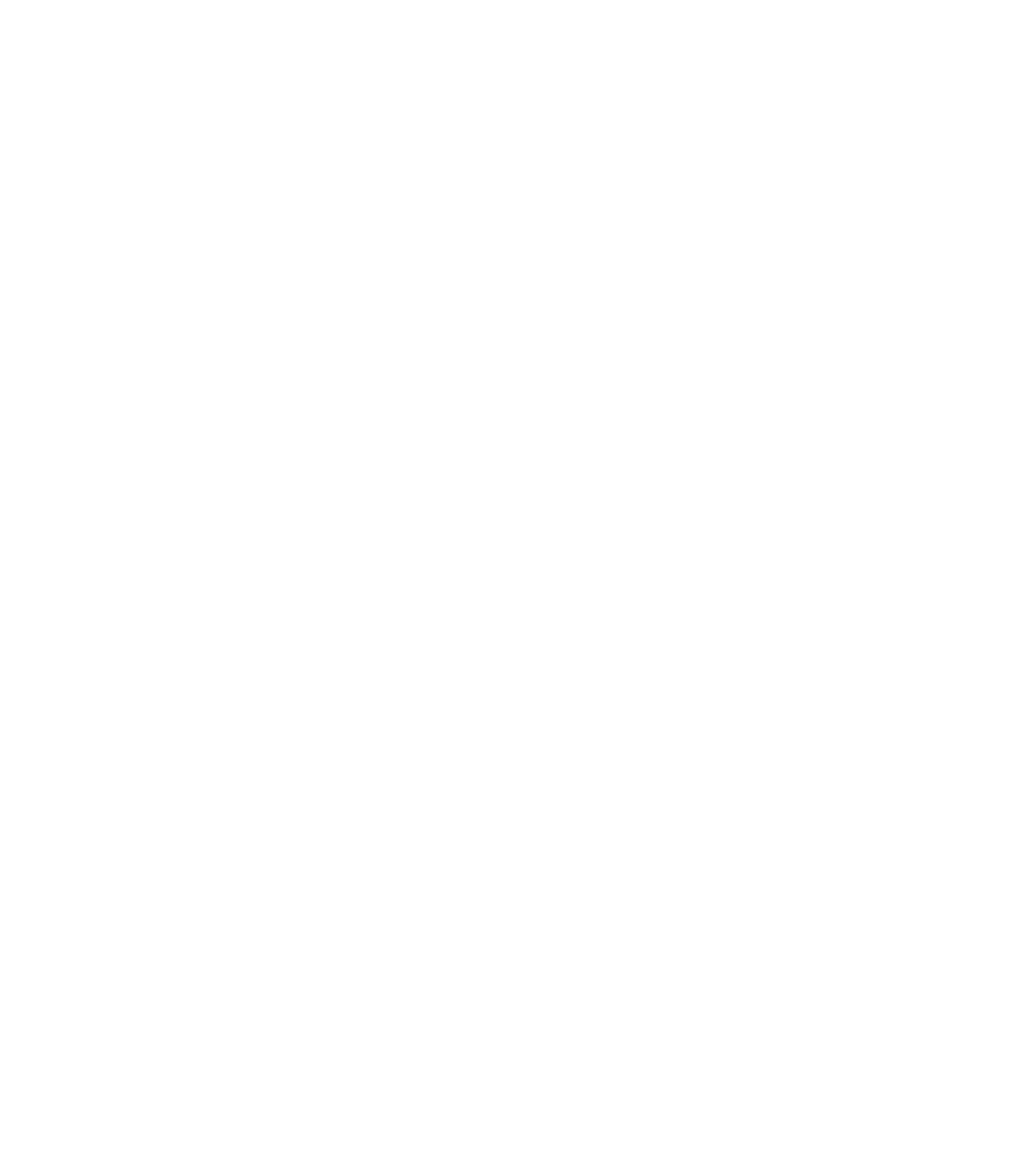
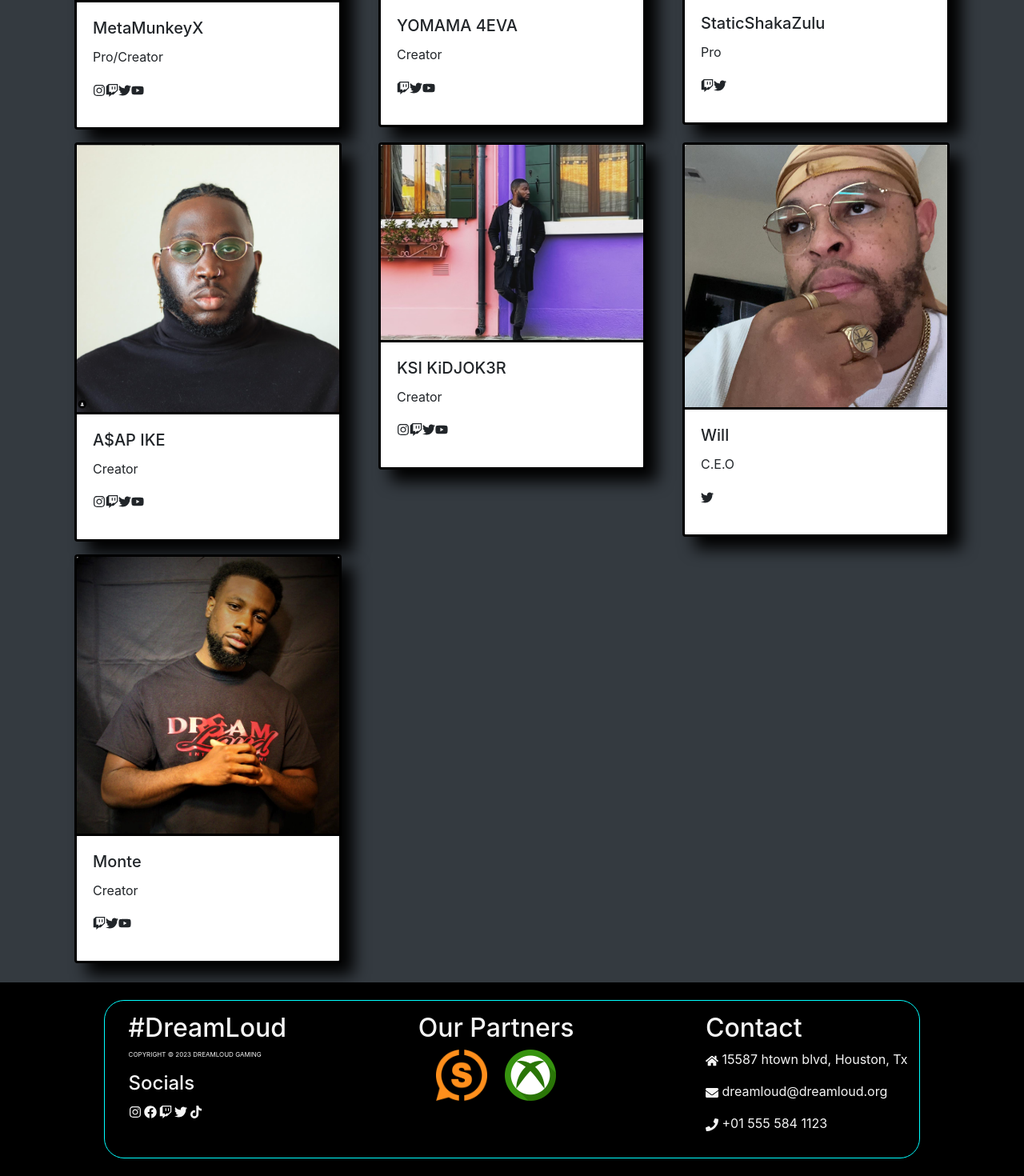
Before and after one commit to hefamba/DreamLoudGamingVite, a React (Vite) app: page /team in a window 1280 px wide. Shown: the part 807-2277 px from the top of the page at 80% size. Before the commit the page ends 800 px from the top, so only its background shows below. Built offline with nearby package versions, Linux system fonts and the light colour scheme.

Commit message:
update for about and team

```diff
--- a/src/components/Footer.tsx
+++ b/src/components/Footer.tsx
@@ -4,17 +4,21 @@
   FaTiktok,
   FaTwitch,
   FaTwitter,
+  FaHome,
+  FaPhone,
+  FaEnvelope,
 } from 'react-icons/fa';
+
+import xboxImage from '../../public/imgs/xbox.png';
+
 import scuff from '../../public/imgs/scuff.png';
-import nvidia from '../../public/imgs/nvidia.png';
-import pringles from '../../public/imgs/pringles.png';
 
 const partners = [
   {
-    partner: nvidia,
+    img: scuff,
   },
   {
-    partner: pringles,
+    img: xboxImage,
   },
 ];
 
@@ -40,12 +44,11 @@
   return (
     <section
       style={{
-        height: '10%',
         border: 'black solid 2px',
         backgroundColor: 'black',
         display: 'flex',
         justifyContent: 'center',
-        paddingTop: '20px',
+        padding: '20px 0',
       }}>
       <div
         style={{
@@ -55,7 +58,7 @@
           borderRadius: '25px',
           display: 'flex',
           flexWrap: 'wrap',
-          justifyContent: 'space-evenly',
+          justifyContent: 'space-between',
           padding: '15px',
           color: 'whitesmoke',
         }}>
@@ -82,14 +85,42 @@
             flexWrap: 'wrap',
           }}>
           <h2>Our Partners</h2>
-          <div style={{ display: 'flex', flexWrap: 'wrap' }}>
+          <div
+            style={{
+              display: 'flex',
+              flexWrap: 'wrap',
+              justifyContent: 'space-evenly',
+              width: '100%',
+            }}>
             {partners.map((p) => (
-              <img
-                src={p.partner}
-                alt="logoSponsor"
-                style={{ width: '4rem' }}
-              />
+              <img src={p.img} alt="logoSponsor" style={{ width: '4rem' }} />
             ))}
+          </div>
+        </div>
+        <div
+          style={{
+            display: 'flex',
+            flexDirection: 'column',
+            flexWrap: 'wrap',
+          }}>
+          <h2>Contact</h2>
+          <div
+            style={{
+              display: 'flex',
+              flexDirection: 'column',
+              flexWrap: 'wrap',
+              justifyContent: 'space-evenly',
+              width: '100%',
+            }}>
+            <p>
+              <FaHome /> 15587 htown blvd, Houston, Tx
+            </p>
+            <p>
+              <FaEnvelope /> dreamloud@dreamloud.org
+            </p>
+            <p>
+              <FaPhone /> +01 555 584 1123
+            </p>
           </div>
         </div>
       </div>
--- a/src/components/navbar/index.tsx
+++ b/src/components/navbar/index.tsx
@@ -1,13 +1,10 @@
-import React from 'react';
 import { Button, Container, Nav, Navbar } from 'react-bootstrap';
 import logo from '../../assets/dreaming_cloud.png';
 import { NavLink } from 'react-router-dom';
 import { FaShoppingCart } from 'react-icons/fa';
 import { useShoppingCart } from '../../context/ShoppingCartContex';
 
-type Props = {};
-
-const Navigation = (props: Props) => {
+const Navigation = () => {
   const { openCart, cartQuantity } = useShoppingCart();
   return (
     <Navbar sticky="top" expand="md" bg="dark" style={{ width: '100vw' }}>
--- a/src/pages/shop/index.tsx
+++ b/src/pages/shop/index.tsx
@@ -2,24 +2,15 @@
 import StoreItem from '../../components/StoreItem';
 import storeItems from '../../data/items.json';
 import { motion } from 'framer-motion';
-import { useEffect } from 'react';
-
-const container = {
-  hidden: {},
-  visible: {
-    transition: { staggerChildren: 0.2 },
-  },
-};
 
 const Shop = () => {
-  useEffect(() => {
-    function print() {
-      console.log(storeItems);
-    }
-    print();
-  });
   return (
     <>
+      <div
+        className="mt-3 text-white"
+        style={{ display: 'flex', justifyContent: 'center' }}>
+        <h2>Shop DreamLoud Apparel</h2>
+      </div>
       <motion.div className="mt-5">
         <Row md={2} xs={1} lg={3} xl={4} className="g-3">
           {storeItems.map((item) => (
--- a/src/pages/team/index.tsx
+++ b/src/pages/team/index.tsx
@@ -1,22 +1,173 @@
 import { motion } from 'framer-motion';
-import React from 'react';
+import { Card, Col, Row } from 'react-bootstrap';
+import teamBanner from '../../../public/imgs/halo-infinite-spartans-banner.jpg';
+import { FaInstagram, FaTwitch, FaTwitter, FaYoutube } from 'react-icons/fa';
+import henry from '../../../public/imgs/henry_1.png';
+import ide from '../../../public/imgs/ide_one.png';
+import obi from '../../../public/imgs/obi_1.png';
+import quincy from '../../../public/imgs/quincy_1.png';
+import jonas from '../../../public/imgs/jonas_1.jpg';
+import will from '../../../public/imgs/will_1.jpg';
+import monte from '../../../public/imgs/owner_photo.jpg';
 
-type Props = {};
+const team = [
+  {
+    id: 1,
+    name: 'MetaMunkeyX',
+    title: 'Pro/Creator',
+    socials: {
+      instagram: <FaInstagram />,
+      twitch: <FaTwitch />,
+      twitter: <FaTwitter />,
+      youtube: <FaYoutube />,
+    },
+    image: henry,
+  },
+  {
+    id: 2,
+    name: 'YOMAMA 4EVA',
+    title: 'Creator',
+    socials: {
+      twitch: <FaTwitch />,
+      twitter: <FaTwitter />,
+      youtube: <FaYoutube />,
+    },
+    image: ide,
+  },
+  {
+    id: 3,
+    name: 'StaticShakaZulu',
+    title: 'Pro',
+    socials: {
+      twitch: <FaTwitch />,
+      twitter: <FaTwitter />,
+    },
+    image: obi,
+  },
+  {
+    id: 4,
+    name: 'A$AP IKE',
+    title: 'Creator',
+    socials: {
+      twitch: <FaTwitch />,
+      twitter: <FaTwitter />,
+      youtube: <FaYoutube />,
+      instagram: <FaInstagram />,
+    },
+    image: quincy,
+  },
+  {
+    id: 5,
+    name: 'KSI KiDJOK3R',
+    title: 'Creator',
+    socials: {
+      twitch: <FaTwitch />,
+      twitter: <FaTwitter />,
+      youtube: <FaYoutube />,
+      instagram: <FaInstagram />,
+    },
+    image: jonas,
+  },
+  {
+    id: 6,
+    name: 'Will',
+    title: 'C.E.O',
+    socials: {
+      twitter: <FaTwitter />,
+    },
+    image: will,
+  },
+  {
+    id: 7,
+    name: 'Monte',
+    title: 'Creator',
+    socials: {
+      twitch: <FaTwitch />,
+      twitter: <FaTwitter />,
+      youtube: <FaYoutube />,
+    },
+    image: monte,
+  },
+];
 
-const Team = (props: Props) => {
+const Team = () => {
   return (
     <motion.div
-      className="my-5 md:w--3/5"
+      style={{
+        display: 'flex',
+        flexDirection: 'column',
+        justifyContent: 'center',
+        alignItems: 'center',
+        flexWrap: 'wrap',
+      }}>
+      <motion.div
+        initial="hidden"
+        whileInView="visible"
+        viewport={{ once: true, amount: 0.5 }}
+        transition={{ duration: 0.5, delay: 0.2 }}
+        variants={{
+          hidden: { opacity: 0, x: 70 },
+          visible: { opacity: 1, x: 0 },
+        }}
+        className="mt-5"
+        style={{ display: 'flex', justifyContent: 'center' }}>
+        <img
+          src={teamBanner}
+          alt="banner"
+          style={{
+            width: '100%',
+            border: 'black solid 3px',
+            boxShadow: '15px 15px 20px black',
+          }}
+        />
+      </motion.div>
+      <h2 className="mt-5 text-white">Team Members</h2>
+
+      <div className="mt-3 gap-5" style={{ display: 'flex' }}>
+        <Row md={2} xs={1} lg={2} xl={3} className="g-3">
+          {team.map((p) => (
+            <motion.div
               initial="hidden"
               whileInView="visible"
               viewport={{ once: true, amount: 0.5 }}
               transition={{ duration: 0.5 }}
               variants={{
-        hidden: { opacity: 0, y: -50 },
+                hidden: { opacity: 0, y: 50 },
                 visible: { opacity: 1, y: 0 },
               }}>
-      {' '}
-      Team{' '}
+              <Col>
+                <Card
+                  className="h-100"
+                  style={{
+                    border: 'black solid 3px',
+                    boxShadow: '15px 15px 20px black',
+                  }}>
+                  <Card.Img
+                    variant="top"
+                    src={p.image}
+                    style={{
+                      objectFit: 'cover',
+                      borderBottom: 'black solid 3px',
+                    }}
+                  />
+                  <Card.Body>
+                    <Card.Title>{p.name}</Card.Title>
+                    <Card.Text>
+                      <p>{p.title}</p>
+                      <div className="d-flex">
+                        <p>{p.socials?.instagram}</p>
+                        <p>{p.socials?.twitch}</p>
+                        <p>{p.socials?.twitter}</p>
+                        <p>{p.socials?.youtube}</p>
+                      </div>
+                    </Card.Text>
+                  </Card.Body>
+                </Card>
+              </Col>
+            </motion.div>
+          ))}
+        </Row>
+      </div>
     </motion.div>
   );
 };
```
Also changed, not shown: src/pages/about/index.tsx (+113 -5 lines), public/imgs/xbox.png (added). Lines whose indentation alone changed are shown as unchanged.
